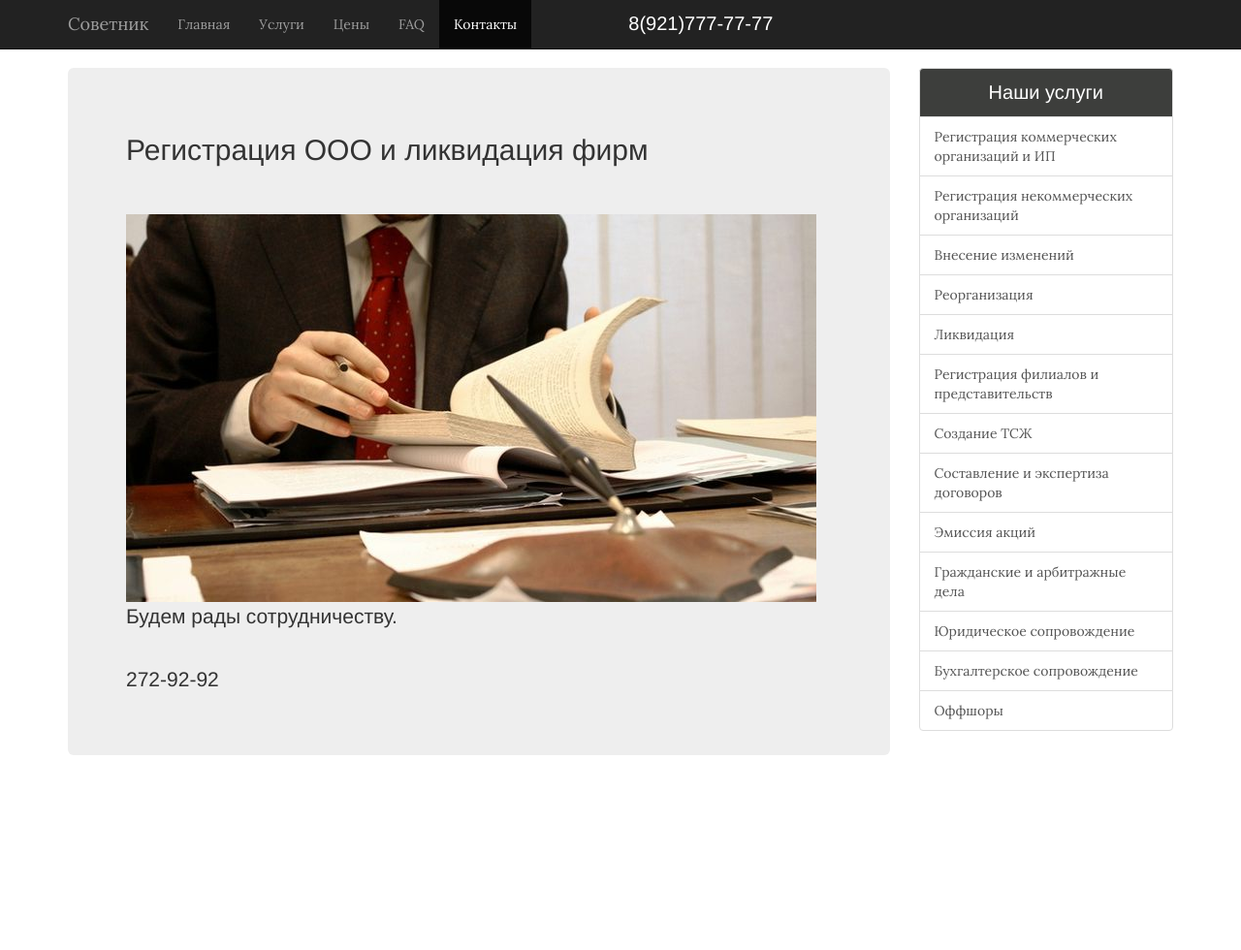
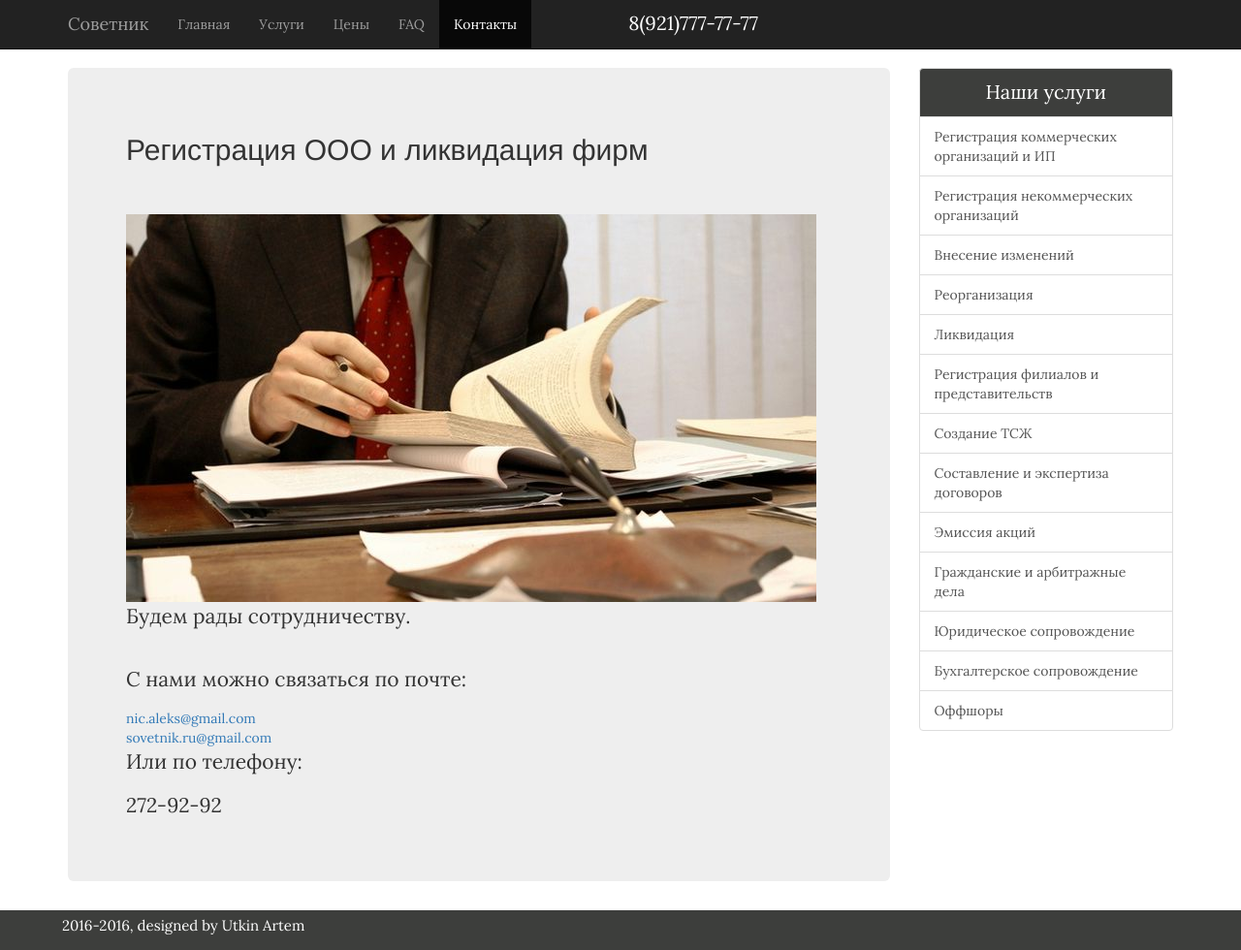
Before and after one commit to SolidShake/Sovetnik, a plain HTML site: page pages/contacts.html in a window 1280 px wide. Shown: the whole page at 97% size. Before the commit the page ends 809 px from the top, so only its background shows below. Drawn offline with Linux system fonts and the light colour scheme.

Commit message:
add footer and some little fix

```diff
--- a/css/style.css
+++ b/css/style.css
@@ -1,6 +1,10 @@
 @import url(http://fonts.googleapis.com/css?family=Lora);
 
 a {
+  font-family: 'Lora', serif;
+}
+
+p {
   font-family: 'Lora', serif;
 }
 
@@ -25,3 +29,11 @@ tr td a {
 tr td a:hover {
   color: grey;
 }
+
+.both {
+  font-size: 15px;
+  padding: 5px;
+  padding-left: 5%;
+  color: white;
+  background-color: #3d3e3c;
+}
--- a/pages/contacts.html
+++ b/pages/contacts.html
@@ -24,7 +24,7 @@
             <li><a href="./prices.html">Цены</a></li>
             <li><a href="./faq.html">FAQ</a></li>
             <li class="active"><a href="./contacts.html">Контакты</a></li>
-            <li><p style="color: white; margin-top: 10px; margin-left: 100px; font-size: 20px;">8(921)777-77-77</p></li>
+            <li><p style="color: white; margin-top: 10px; margin-left: 100px; font-size: 20px; font-family: 'Lora', serif">8(921)777-77-77</p></li>
           </ul>
         </div>
       </div>
@@ -38,6 +38,10 @@
             <h2>Регистрация ООО и ликвидация фирм</h2></br></br>
             <img src="../main.jpg" alt="изображение" />
             <p>Будем рады сотрудничеству.</p></br>
+            <p>С нами можно связаться по почте: </p>
+            <a href="#"> nic.aleks@gmail.com</a></br>
+            <a href="#">sovetnik.ru@gmail.com</a>
+            <p>Или по телефону: </p>
             <p>272-92-92</p>
           </div>
 	  	</div>
@@ -65,5 +69,9 @@
 
 	</div>
 
+  <footer class="both">
+    <p>2016-2016, designed by Utkin Artem</p>
+  </footer>
+
   </body>
 </html>
```
Also changed, not shown: index.html (+5 -1 lines), pages/faq.html (+5 -1 lines), pages/prices.html (+7 -2 lines), pages/services.html (+5 -1 lines).
